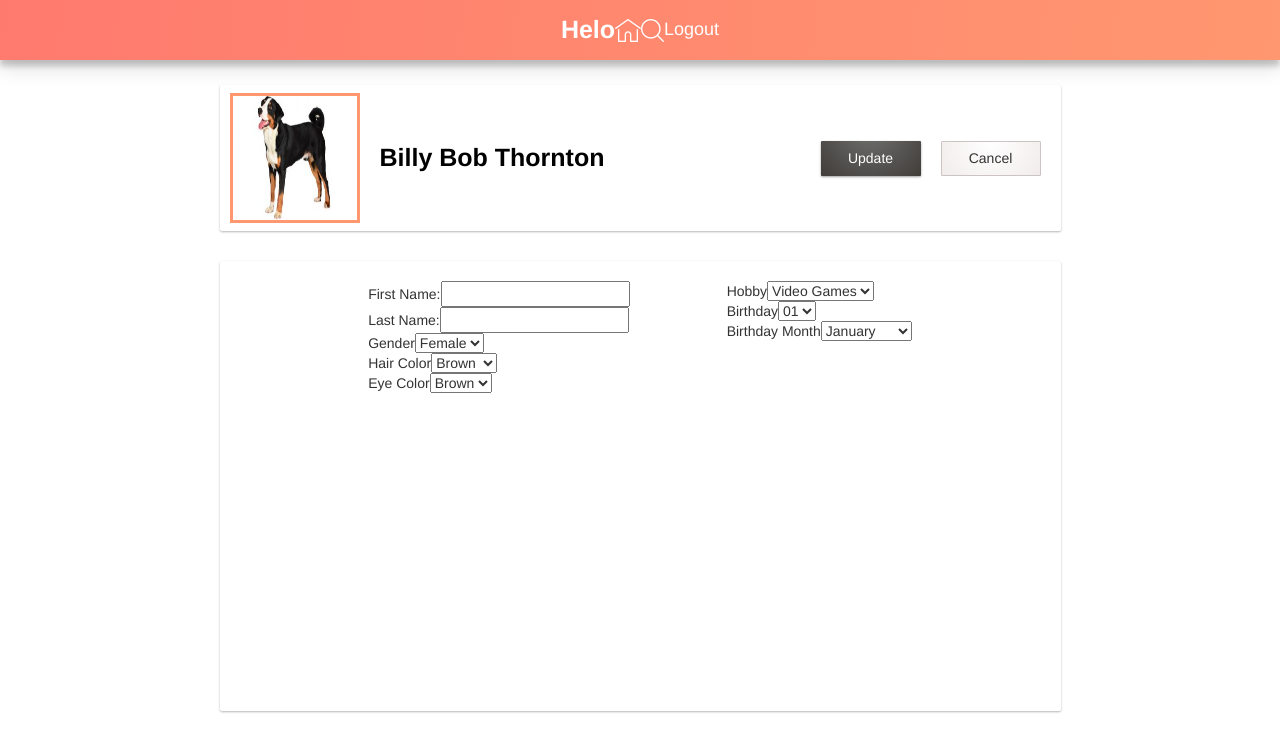
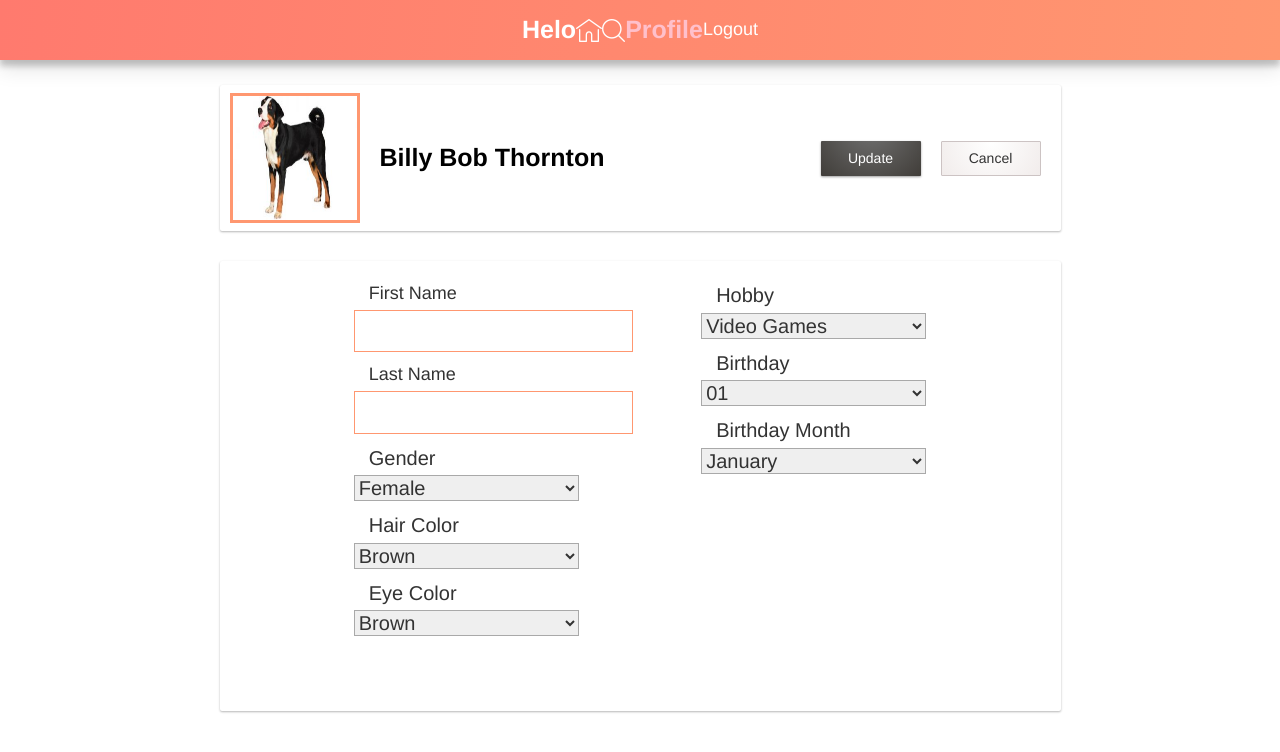
Before and after one commit to leahhills/simulationthree, a React (Create React App) app: page /profile in a window 1280 px wide. Shown: the top 752 px of the page. Built offline with nearby package versions, Linux system fonts and the light colour scheme.

Commit message:
Added more to headers folder to make unique headers for each component

```diff
--- a/src/components/Header/Header.css
+++ b/src/components/Headers/HeaderLanding/HeaderLanding.css
@@ -32,3 +32,7 @@
 .search_logo{
 
 }
+
+.landing_title_header{
+   color:green;
+}
--- a/src/components/Header/Header.js
+++ b/src/components/Headers/HeaderLanding/HeaderLanding.js
@@ -1,7 +1,7 @@
 import React, { Component } from 'react';
-import './Header.css';
-import homeiconforsim3 from './../../pictures/homeiconforsim3.png';
-import searchsim from './../../pictures/searchsim3.png';
+import './HeaderLanding.css';
+import homeiconforsim3 from './../../../pictures/homeiconforsim3.png';
+import searchsim from './../../../pictures/searchsim3.png';
 import {Link} from 'react-router-dom';
 
 export default class Header extends Component{
@@ -12,6 +12,8 @@ export default class Header extends Component{
                 <img src={ homeiconforsim3 } alt="this is a home icon logo" className="home_logo"/>
 
                 <img src={ searchsim } alt="this is a magnifying glass logo" className="search_logo"/>
+
+                <span className="landing_title_header">Dashboard</span>
             <Link to ="/" style ={{textDecoration: 'none'}}>
                 <section className="header_logout">Logout</section>
             </Link>
--- /dev/null
+++ b/src/components/Headers/HeaderProfile/HeaderProfile.css
@@ -0,0 +1,38 @@
+.header_bar_main{
+
+    color:white;
+    font-weight: bold;
+    font-size:25px;
+
+    background-image: linear-gradient(97deg,#ff7a6e,#ff9770);
+
+    box-shadow: 0 10px 20px 0 rgba(0,0,0,.1), 0 6px 6px 0 rgba(0,0,0,.2);
+
+    height: 60px;
+    min-width:1200px;
+    margin-bottom:25px;
+    display: flex;
+    justify-content: center;
+    align-items: center;
+
+}
+.header_logout{
+    font-size:18px;
+    font-weight:normal;
+    color:white;
+}
+
+.header_helo{
+
+}
+
+.home_logo{
+
+}
+.search_logo{
+
+}
+
+.profile_title_header{
+    color: pink;
+}
--- /dev/null
+++ b/src/components/Headers/HeaderProfile/HeaderProfile.js
@@ -0,0 +1,25 @@
+import React, { Component } from 'react';
+import './HeaderProfile.css';
+import homeiconforsim3 from './../../../pictures/homeiconforsim3.png';
+import searchsim from './../../../pictures/searchsim3.png';
+import {Link} from 'react-router-dom';
+
+export default class Header extends Component{
+    render(){
+        return(
+
+            <div className="header_bar_main">
+               <section className="header_helo">Helo</section>
+                <img src={ homeiconforsim3 } alt="this is a home icon logo" className="home_logo"/>
+
+                <img src={ searchsim } alt="this is a magnifying glass logo" className="search_logo"/>
+
+                <span className="profile_title_header">Profile</span>
+            <Link to ="/" style ={{textDecoration: 'none'}}>
+                <section className="header_logout">Logout</section>
+            </Link>
+
+            </div>
+        )
+    }
+}
--- /dev/null
+++ b/src/components/Headers/HeaderSearch/HeaderSearch.css
@@ -0,0 +1,38 @@
+.header_bar_main{
+
+    color:white;
+    font-weight: bold;
+    font-size:25px;
+
+    background-image: linear-gradient(97deg,#ff7a6e,#ff9770);
+
+    box-shadow: 0 10px 20px 0 rgba(0,0,0,.1), 0 6px 6px 0 rgba(0,0,0,.2);
+
+    height: 60px;
+    min-width:1200px;
+    margin-bottom:25px;
+    display: flex;
+    justify-content: center;
+    align-items: center;
+
+}
+.header_logout{
+    font-size:18px;
+    font-weight:normal;
+    color:white;
+}
+
+.header_helo{
+
+}
+
+.home_logo{
+
+}
+.search_logo{
+
+}
+
+.search_title_header{
+    color:rebeccapurple;
+}
--- /dev/null
+++ b/src/components/Headers/HeaderSearch/HeaderSearch.js
@@ -0,0 +1,25 @@
+import React, { Component } from 'react';
+import './HeaderSearch.css';
+import homeiconforsim3 from './../../../pictures/homeiconforsim3.png';
+import searchsim from './../../../pictures/searchsim3.png';
+import {Link} from 'react-router-dom';
+
+export default class Header extends Component{
+    render(){
+        return(
+
+            <div className="header_bar_main">
+               <section className="header_helo">Helo</section>
+                <img src={ homeiconforsim3 } alt="this is a home icon logo" className="home_logo"/>
+
+                <img src={ searchsim } alt="this is a magnifying glass logo" className="search_logo"/>
+
+                <span className="search_title_header">Search</span>
+            <Link to ="/" style ={{textDecoration: 'none'}}>
+                <section className="header_logout">Logout</section>
+            </Link>
+
+            </div>
+        )
+    }
+}
--- a/src/components/LandingPage/LandingPage.js
+++ b/src/components/LandingPage/LandingPage.js
@@ -1,5 +1,5 @@
 import React, {Component} from 'react';
-import Header from './../Header/Header';
+import HeaderLanding from './../Headers/HeaderLanding/HeaderLanding';
 import './LandingPage.css';
 import dogpic from './../../pictures/dogpic.jpg'
 
@@ -208,7 +208,7 @@ export default class LandingPage extends Component {
 
         return (
             <div className="main_dashboard">
-                <Header className="header"/> {/* Here i am. I am the landing page. */}
+                <HeaderLanding className="header"/> {/* Here i am. I am the landing page. */}
 
                 <div className="profile_container">
 
--- a/src/components/Profile/Profile.css
+++ b/src/components/Profile/Profile.css
@@ -93,10 +93,202 @@ padding:1px 6px;
     justify-content: space-around;
 }
 
+
+
+/* User selected options on left side */
+
 .select_options_left{
     display:block;
 }
 
+
+
+
+.firstname_section{
+display: flex;
+flex-direction:column;
+}
+
+.firstname_title{
+font-size: 18px;
+font-weight: 100;
+box-sizing: border-box;
+padding-left:15px;
+margin-bottom:3px;
+}
+
+.firstname_input{
+font-weight: 400;
+border:1px solid #ff9770;
+font-size:20px;
+padding:6px;
+margin-bottom:10px;
+box-sizing: border-box;
+}
+
+
+
+.lastname_section{
+    display: flex;
+    flex-direction:column;
+}
+
+.lastname_title{
+    font-size: 18px;
+    font-weight: 100;
+    box-sizing: border-box;
+    padding-left:15px;
+    margin-bottom:3px;
+}
+
+.lastname_input{
+    font-weight: 400;
+    border:1px solid #ff9770;
+    font-size:20px;
+    padding:6px;
+    margin-bottom:10px;
+    box-sizing: border-box;
+}
+
+
+.gender_section{
+display: flex;
+flex-direction:column;
+}
+
+.gender_title{
+font-size:20px;
+font-weight: 400;
+box-sizing: border-box;
+padding-left:15px;
+margin-bottom:3px;
+}
+
+.gender_options{
+width:225px;
+font-size:20px;
+margin-bottom:10px;
+border-radius:0px;
+border-color:rgb(169,169,169);
+}
+
+
+
+.haircolor_section{
+    display: flex;
+    flex-direction:column;
+}
+
+.haircolor_title{
+    font-size:20px;
+    font-weight: 400;
+    box-sizing: border-box;
+    padding-left:15px;
+    margin-bottom:3px;
+}
+
+.haircolor_options{
+    width:225px;
+    font-size:20px;
+    margin-bottom:10px;
+    border-radius:0px;
+    border-color:rgb(169,169,169);
+}
+
+
+
+.eyecolor_section{
+    display: flex;
+    flex-direction:column;
+}
+
+.eyecolor_title{
+    font-size:20px;
+    font-weight: 400;
+    box-sizing: border-box;
+    padding-left:15px;
+    margin-bottom:3px;
+}
+.eyecolor_options{
+    width:225px;
+    font-size:20px;
+    margin-bottom:10px;
+    border-radius:0px;
+    border-color:rgb(169,169,169);
+}
+
+
+
+/* User selected options on the right side */
+
 .select_options_right{
     display:block;
 }
+
+
+.hobby_select_section{
+    display: flex;
+    flex-direction:column;
+}
+
+.hobby_title{
+    font-size:20px;
+    font-weight: 400;
+    box-sizing: border-box;
+    padding-left:15px;
+    margin-bottom:3px;
+}
+
+.hobby_select_options{
+    width:225px;
+    font-size:20px;
+    margin-bottom:10px;
+    border-radius:0px;
+    border-color:rgb(169,169,169);
+}
+
+
+
+.birthday_day_section{
+    display: flex;
+    flex-direction:column;
+}
+
+.birthday_title{
+    font-size:20px;
+    font-weight: 400;
+    box-sizing: border-box;
+    padding-left:15px;
+    margin-bottom:3px;
+}
+
+.birthday_day_options{
+    width:225px;
+    font-size:20px;
+    margin-bottom:10px;
+    border-radius:0px;
+    border-color:rgb(169,169,169);
+}
+
+
+
+.birthday_month_section{
+    display: flex;
+    flex-direction:column;
+}
+
+.birthmonth_title{
+    font-size:20px;
+    font-weight: 400;
+    box-sizing: border-box;
+    padding-left:15px;
+    margin-bottom:3px;
+}
+
+.birthday_month_options{
+    width:225px;
+    font-size:20px;
+    margin-bottom:10px;
+    border-radius:0px;
+    border-color:rgb(169,169,169);
+}
--- a/src/components/Profile/Profile.js
+++ b/src/components/Profile/Profile.js
@@ -1,6 +1,5 @@
 import React, { Component } from 'react';
-import Header from './../Header/Header';
-import './../Header/Header.css';
+import HeaderProfile from './../Headers/HeaderProfile/HeaderProfile';
 import './Profile.css';
 import dogpic from './../../pictures/dogpic.jpg';
 
@@ -9,7 +8,7 @@ export default class Profile extends Component {
     render() {
         return (
           <div>
-              <Header/>
+              <HeaderProfile/>
                 <div className="profile_parent">
 
                     <div className="profile_child">
@@ -42,13 +41,13 @@ export default class Profile extends Component {
                                 <div className="select_options_left">
 
                                     <div className="firstname_section">
-                                        <span className="firstname_title">First Name:</span>
-                                            <input type="text"/>
+                                        <span className="firstname_title">First Name</span>
+                                            <input type="text" className="firstname_input"/>
                                     </div>
 
                                     <div className="lastname_section">
-                                        <span className="lastname_title" >Last Name:</span>
-                                            <input type="text"/>
+                                        <span className="lastname_title" >Last Name</span>
+                                            <input type="text" className="lastname_input"/>
                                     </div>
 
                                     <div className="gender_section">
--- a/src/components/Search/Search.js
+++ b/src/components/Search/Search.js
@@ -1,5 +1,5 @@
 import React, { Component } from 'react';
-import Header from './../Header/Header';
+import HeaderSearch from './../Headers/HeaderSearch/HeaderSearch';
 import './Search.css';
 
 export default class Search extends Component {
@@ -205,7 +205,7 @@ export default class Search extends Component {
 
         return (
           <div>
-              <Header/>
+              <HeaderSearch/>
 
 
               <div className="search_parent">
```
